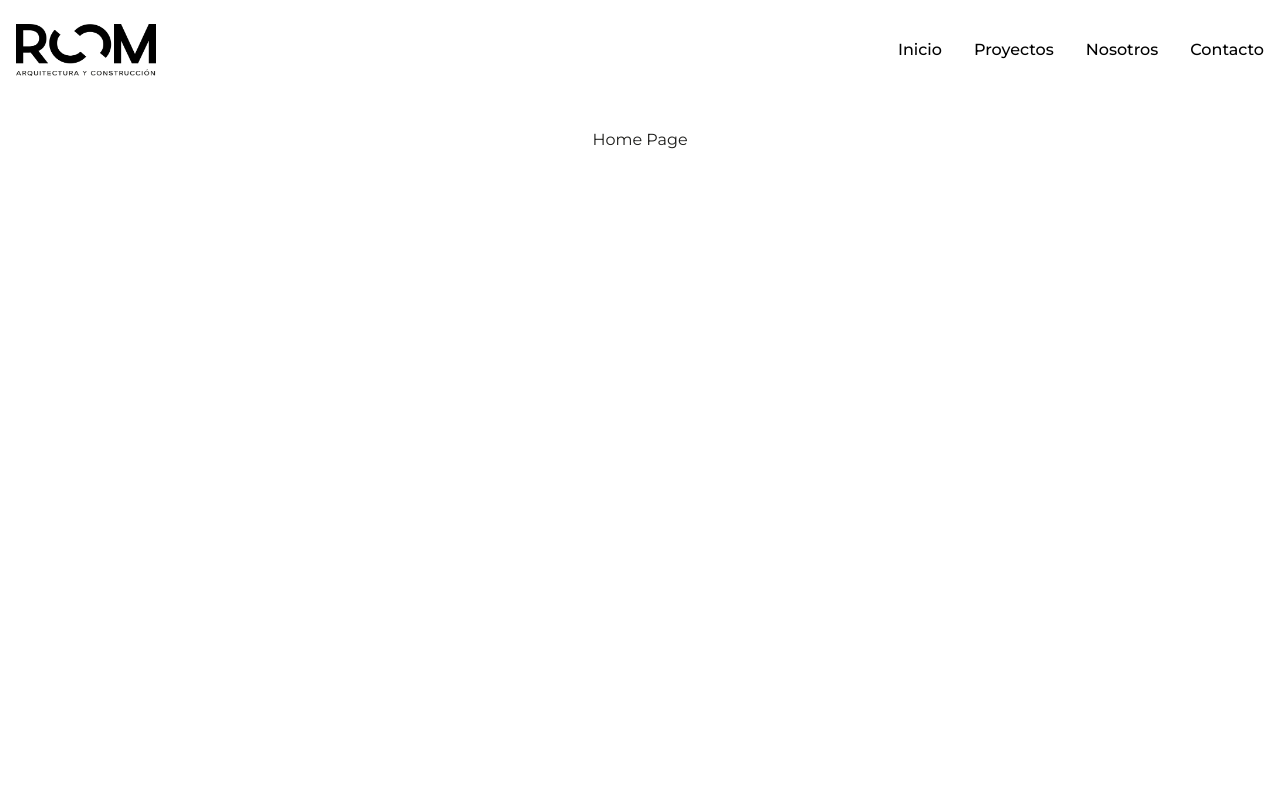
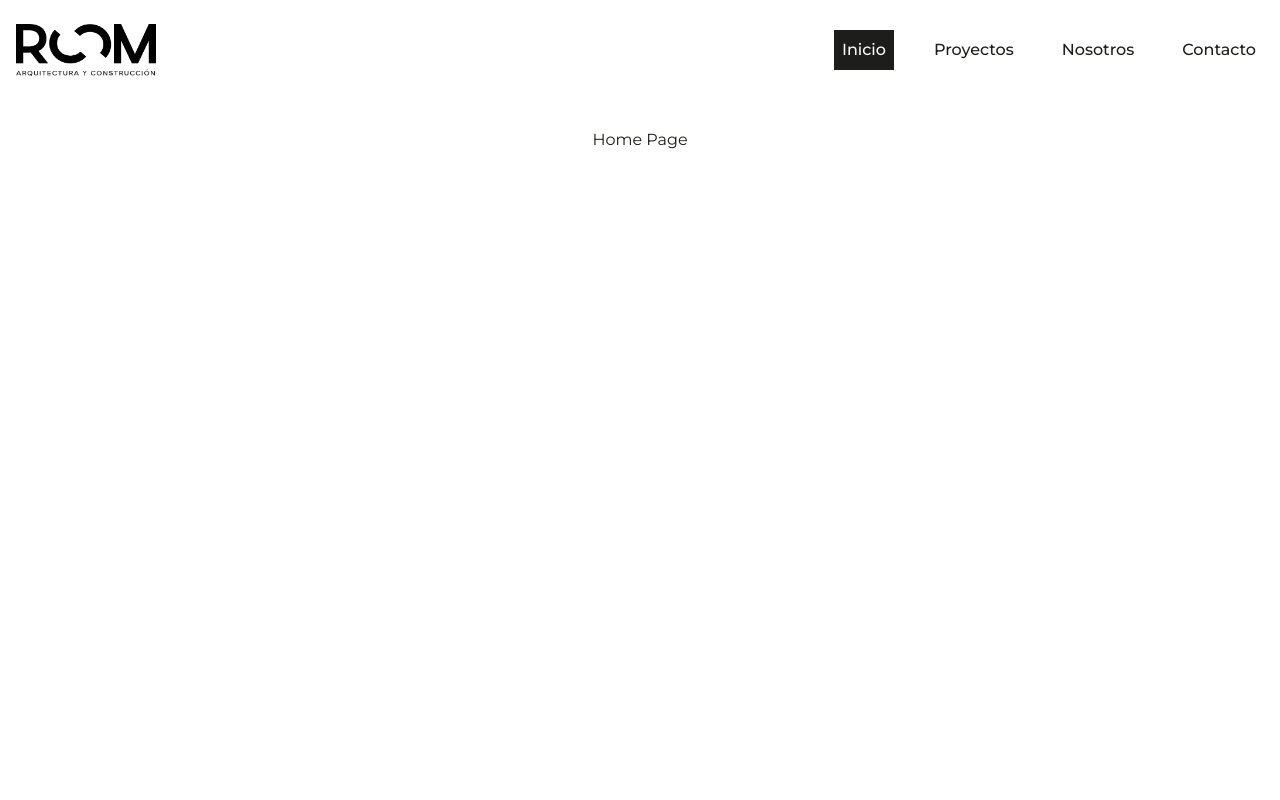
Before and after one commit to diegoanazco79/room-architecture, a Next.js app: page / in a window 1280 px wide. Shown: the top 800 px of the page. Built offline with nearby package versions, Linux system fonts and the light colour scheme.

Commit message:
:lipstick: COSMETIC :: Change classname && for ternary

```diff
--- a/src/app/main-layout/Header.tsx
+++ b/src/app/main-layout/Header.tsx
@@ -29,7 +29,7 @@ export default function Header () {
   const pathname = usePathname()
 
   return (
-    <nav className={`fixed top-0 left-0 z-20 w-full bg-white ${scrolling && 'shadow-sm'}`}>
+    <nav className={`fixed top-0 left-0 z-20 w-full bg-white ${scrolling ? 'shadow-sm' : ''}`}>
       <div className='flex flex-wrap items-center justify-between max-w-screen-xl px-4 py-6 mx-auto'>
         <a href='/' className='flex items-center'>
           <Image
@@ -44,7 +44,7 @@ export default function Header () {
             {menuItems.map((item, idx) => (
               <li key={idx}>
                 <Link
-                  // className={`block ${pathname === item.url && 'bg-black text-white'} hover:bg-black hover:text-white hover:p-2 p-2 hover:transition-all hover:duration-300 text-black`}
+                  className={`block ${pathname === item.url ? 'bg-black text-white' : ''} hover:bg-black hover:text-white hover:p-2 p-2 hover:transition-all hover:duration-300 text-black`}
                   href={item.url ?? '/'}
                 >
                   {item.label ?? 'Home'}
```
